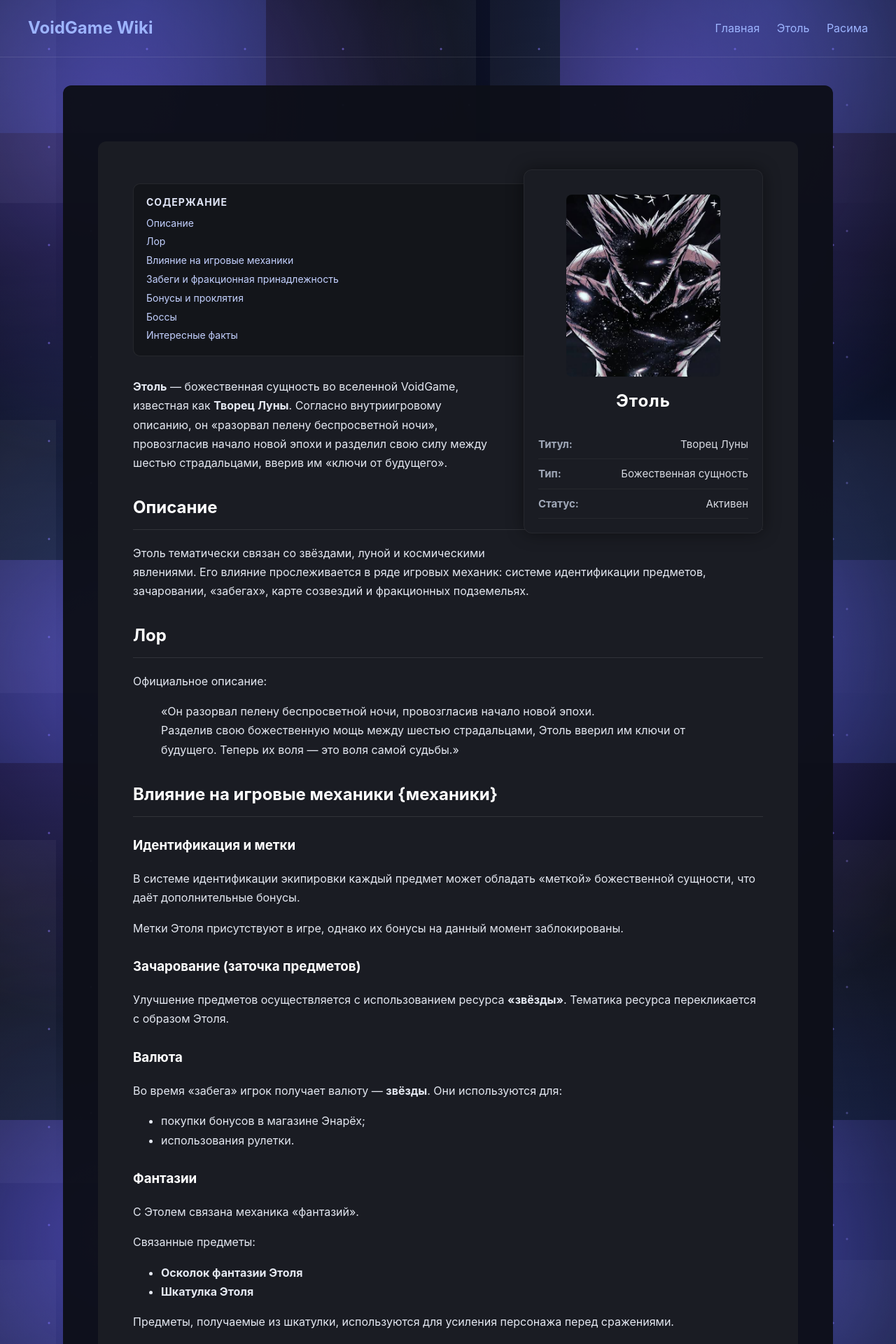
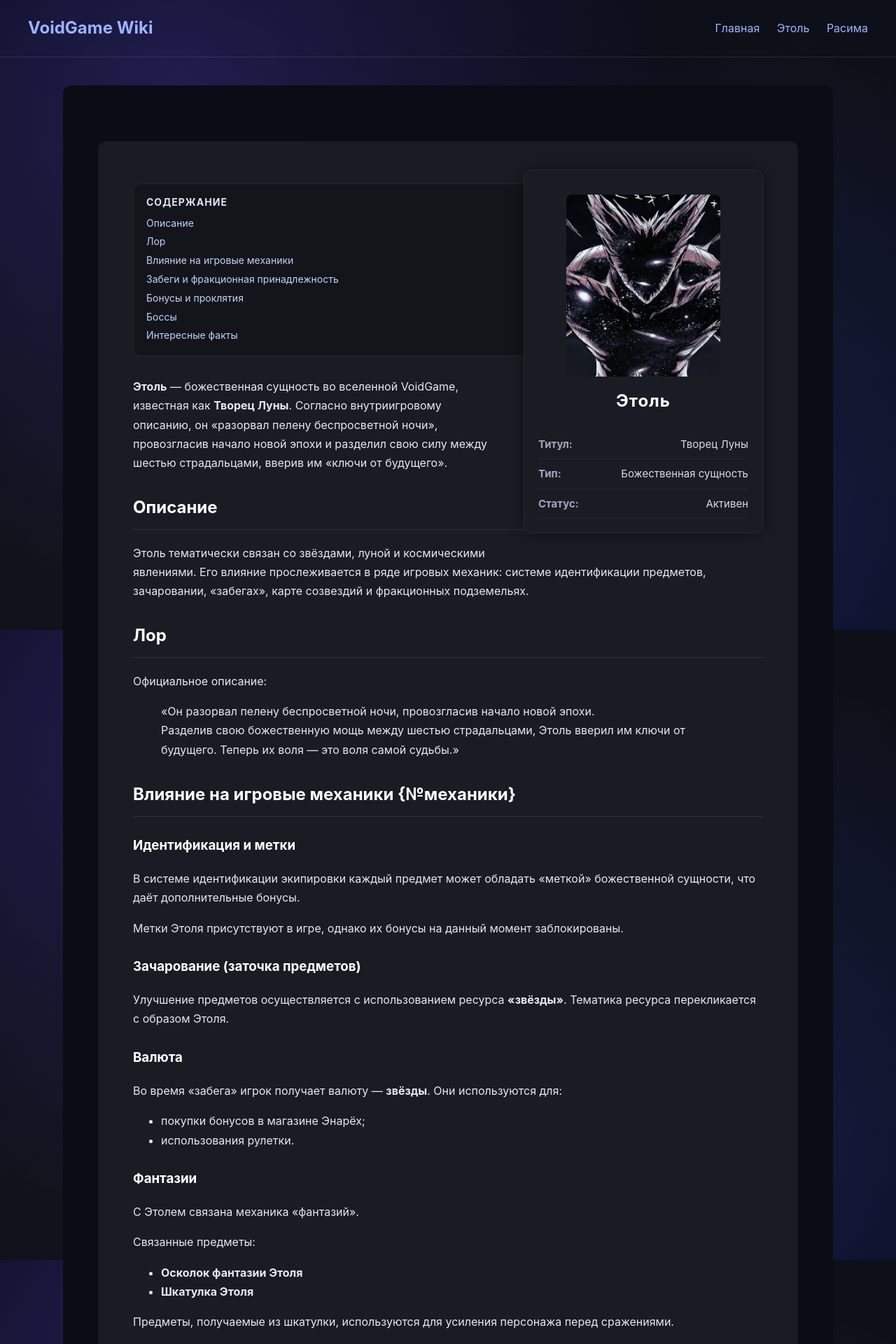
Before and after one commit to tveiv/tveiv.github.io, a Jekyll site: the page built from etol.md, in a window 1280 px wide. Shown: the top 1920 px of the page at 70% size. Built offline with Jekyll 4.4.1, drawn with Linux system fonts in a browser that asks for light colours.

Commit message:
Новый фон

```diff
--- a/assets/css/style.css
+++ b/assets/css/style.css
@@ -6,21 +6,23 @@ body {
   color: #e4e8f1;
   font-family: -apple-system, BlinkMacSystemFont, "Segoe UI", Roboto, Helvetica, Arial, sans-serif;
 
-  /* Глубокий тёмный фон */
+  /* Базовый тёмный фон */
   background-color: #050711;
+
+  /* Градиентная «глубина» + звёздная пыль */
   background-image:
-    radial-gradient(circle at 20% 20%, rgba(120, 100, 255, 0.45) 0, transparent 55%),
-    radial-gradient(circle at 80% 80%, rgba(80, 120, 255, 0.30) 0, transparent 55%),
-    radial-gradient(circle at 10% 90%, rgba(255, 255, 255, 0.06) 0, transparent 60%),
-    radial-gradient(circle at 90% 10%, rgba(255, 255, 255, 0.05) 0, transparent 60%),
-    /* мелкие "пиксельные" звёзды */
-    radial-gradient(circle, rgba(140,120,255,0.55) 1px, transparent 2px),
-    radial-gradient(circle, rgba(160,140,255,0.35) 1px, transparent 2px);
+    radial-gradient(circle at 20% 15%, rgba(110, 90, 255, 0.25) 0, transparent 55%),
+    radial-gradient(circle at 80% 85%, rgba(80, 110, 255, 0.20) 0, transparent 55%),
+    radial-gradient(circle at 10% 90%, rgba(255, 255, 255, 0.05) 0, transparent 60%),
+    radial-gradient(circle at 90% 10%, rgba(255, 255, 255, 0.04) 0, transparent 60%),
+    /* мелкие звёзды */
+    radial-gradient(circle, rgba(160, 140, 255, 0.5) 1px, transparent 2px),
+    radial-gradient(circle, rgba(190, 170, 255, 0.35) 1px, transparent 2px);
   background-size:
-    800px 800px,
+    900px 900px,
     900px 900px,
     700px 700px,
-    600px 600px,
+    700px 700px,
     140px 140px,
     180px 180px;
   background-position:
@@ -30,6 +32,7 @@ body {
     100% 0,
     0 0,
     40px 60px;
+  background-attachment: fixed;
 }
 
 
@@ -162,7 +165,7 @@ main {
   max-width: 1000px;
   margin: 40px auto;
   padding: 40px 50px;
-  background: rgba(13,15,24,0.96);
+  background: rgba(10, 12, 20, 0.96);  /* чуть прозрачнее */
   border-radius: 12px;
 }
 
--- a/etol.md
+++ b/etol.md
@@ -40,7 +40,7 @@ permalink: /etol/
 > «Он разорвал пелену беспросветной ночи, провозгласив начало новой эпохи.
 > Разделив свою божественную мощь между шестью страдальцами, Этоль вверил им ключи от будущего. Теперь их воля — это воля самой судьбы.»
 
-## Влияние на игровые механики {механики}
+## Влияние на игровые механики {№механики}
 
 ### Идентификация и метки
 
```
